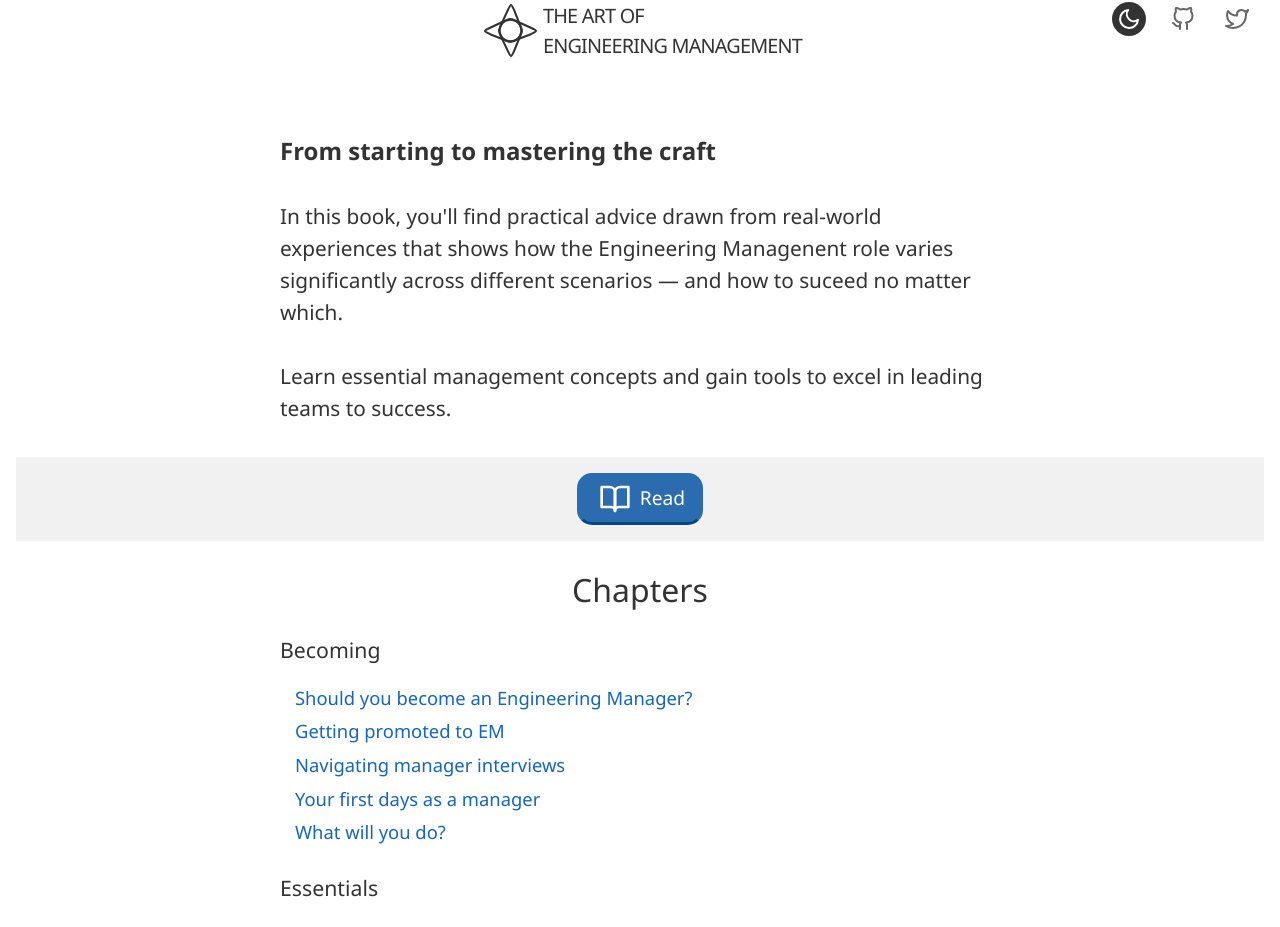
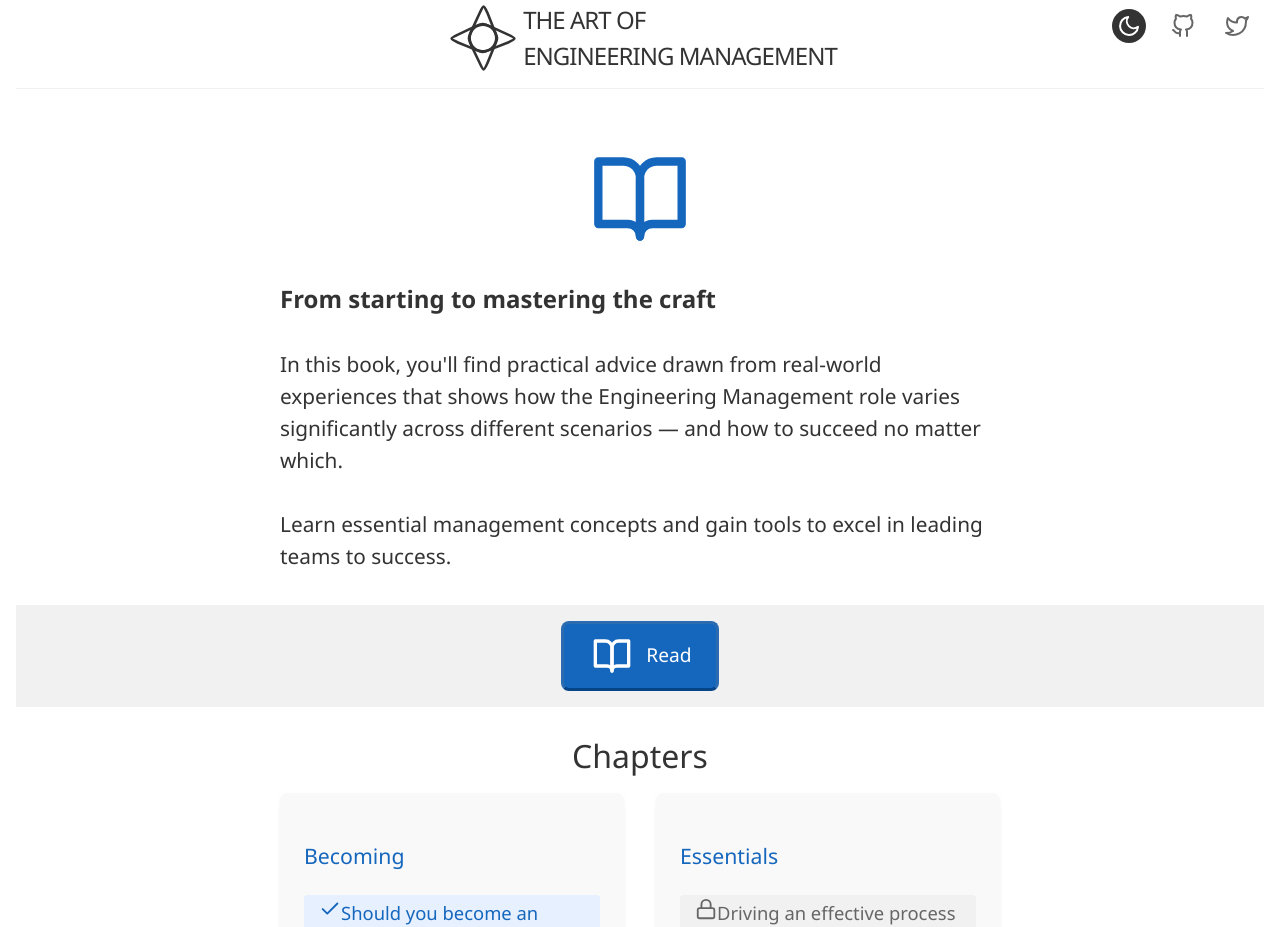
Before and after one commit to JampaUchoa/the-art-of-engineering-management, a Next.js app: page / in a window 1280 px wide. Shown: the part 59-986 px from the top of the page. Built offline with nearby package versions, Linux system fonts and the light colour scheme.

Commit message:
grok 3 think

```diff
--- a/src/app/_components/header/header.scss
+++ b/src/app/_components/header/header.scss
@@ -1,24 +1,29 @@
-.header{
-
+.header {
     display: grid;
     grid-template-columns: 1fr 1fr 1fr;
     justify-content: space-around;
     align-items: center;
-    .side-links{
+    border-bottom: 1px solid var(--image-border);
+
+    .side-links {
       font-size: 1.5em;
       text-align: right;
-        svg{
+
+      svg {
         margin: 0 10px;
         padding: 5px;
         color: var(--secondary-text);
       }
-        .moon, .sun{
+
+      .moon,
+      .sun {
         color: var(--background);
         background-color: var(--primary-text);
         border-radius: 50%;
         cursor: pointer;
       }
     }
+
     .logo {
       display: flex;
       padding: 25px 0 10px;
@@ -28,33 +33,32 @@
       text-decoration: none;
       justify-content: center;
 
-        &:hover{
+      &:hover {
         color: var(--accent-color);
-            svg{
+
+        svg {
           transform: rotate(45deg) scale(1.25);
         }
       }
 
-        .title{
+      .title {
         text-transform: uppercase;
         margin: 0;
-            font-size: 1.24em;
-            letter-spacing: -.04em;
+        font-size: 1.5em;
+        letter-spacing: -0.04em;
         font-weight: 500;
       }
 
-        svg{
-            height: 65px;
+      svg {
+        height: 80px;
         align-self: center;
         transition: transform 0.12s ease;
-            // will-change: transform;
+      }
     }
   }
 
-
-}
   @media (max-width: 768px) {
-    .header{
+    .header {
       grid-template-columns: 0 1fr auto;
     }
   }
--- a/src/app/_components/intro/home.scss
+++ b/src/app/_components/intro/home.scss
@@ -1,12 +1,14 @@
+.home-page {
+    margin: 60px auto;
 
-.home-page{
-    margin: 60px auto;
-    .container{
+    .container {
       max-width: 1200px;
       margin: 0 auto;
     }
-    picture{
-        img, source{
+
+    picture {
+      img,
+      source {
         border-radius: 50%;
         width: 300px;
         object-fit: cover;
@@ -14,66 +16,105 @@
         display: block;
       }
     }
-    p{
+
+    p {
       margin: calc(1em + 1ex) 0;
       line-height: calc(1em + 1ex);
       font-size: 1.3em;
     }
-    .intro-text{
+
+    .intro-text,
+    .buttons,
+    .released-chapters {
+      margin-bottom: 3rem;
+    }
+
+    .intro-text {
       max-width: 720px;
       margin: 0 auto;
     }
+
+    .book-icon {
+      font-size: 100px;
+      color: var(--accent-color);
+      display: block;
+      margin: 0 auto 2rem;
+    }
+
     .released-chapters {
-        // background-color: #fafafa;
       font-size: 1rem;
       max-width: 720px;
       margin: 0 auto;
-        h2{
+
+      h2 {
         font-size: 2rem;
         margin: 1.8rem 0 1rem;
         font-weight: normal;
         line-height: 1.3;
         text-align: center;
       }
-        h3{
+
+      h3 {
         font-size: 1.33rem;
         margin: 1.5rem 0 1rem;
         font-weight: normal;
         line-height: 1.4;
       }
-        span{
+
+      span {
         color: var(--secondary-text);
       }
-        a{
+
+      a {
         color: var(--accent-color);
         font-weight: 500;
       }
-        a, span{
+
+      a,
+      span {
         text-decoration: none;
         display: block;
         padding: 3px 15px;
         font-size: 1.15em;
       }
+    }
 
-    }
-    .buttons{
+    .buttons {
       margin: 0 auto;
       text-align: center;
       background-color: var(--image-border);
     }
-    .chapter-navigator{
+
+    .chapter-navigator {
       display: inline-block;
       text-align: center;
       max-width: auto;
       margin: 0 auto;
-        .next{
-            gap: 5px;
+
+      .next {
+        gap: 10px;
         display: flex;
-            padding: 7px 15px;
-            text-align: center;
+        align-items: center;
+        padding: 12px 24px;
+        background-color: var(--accent-color);
+        color: #fff;
+        border-radius: 8px;
+        text-decoration: none;
+        transition: transform 0.2s, box-shadow 0.2s;
       }
-        svg{
-            font-size: 2rem;
+
+      .next:hover {
+        transform: translateY(-2px);
+        box-shadow: 0 4px 8px rgba(0, 0, 0, 0.1);
+      }
+
+      .next svg {
+        font-size: 2.5rem;
+      }
+
+      .next .chapter-title {
+        font-size: 1.2em;
+        font-weight: 500;
       }
     }
   }
--- a/src/app/_components/intro/home.tsx
+++ b/src/app/_components/intro/home.tsx
@@ -3,17 +3,17 @@ import TableOfContents from "../table-of-contents/table-of-contents";
 import "./home.scss";
 import "../chapter/navigator.scss";
 import { FiBookOpen } from "react-icons/fi";
+
 export function Home() {
   const chapter1 = tableOfContents[0].subtopics[0];
 
   return (
     <div className="home-page">
       <div className="intro-text">
-        <h2>
-          From starting to mastering the craft
-        </h2>
+        <FiBookOpen className="book-icon" />
+        <h2>From starting to mastering the craft</h2>
         <p>
-          In this book, you'll find practical advice drawn from real-world experiences that shows how the Engineering Managenent role varies significantly across different scenarios — and how to suceed no matter which.
+          In this book, you'll find practical advice drawn from real-world experiences that shows how the Engineering Management role varies significantly across different scenarios — and how to succeed no matter which.
         </p>
         <p>
           Learn essential management concepts and gain tools to excel in leading teams to success.
@@ -24,13 +24,13 @@ export function Home() {
           <a className="next" href={`/chapters/${chapter1.slug}`}>
             <FiBookOpen />
             <div>
-              <span className="chapter-title">{"Read"}</span>
+              <span className="chapter-title">Read</span>
             </div>
           </a>
         </div>
       </div>
       <div className="released-chapters">
-        <h2> Chapters</h2>
+        <h2>Chapters</h2>
         <TableOfContents />
       </div>
     </div>
--- a/src/app/_components/table-of-contents/table-of-contents.scss
+++ b/src/app/_components/table-of-contents/table-of-contents.scss
@@ -0,0 +1,58 @@
+.chapters {
+    display: grid;
+    grid-template-columns: repeat(auto-fit, minmax(300px, 1fr));
+    gap: 2rem;
+  }
+
+  .chapters > div {
+    background-color: #f9f9f9;
+    padding: 1.5rem;
+    border-radius: 8px;
+    box-shadow: 0 2px 4px rgba(0, 0, 0, 0.05);
+  }
+
+  .chapters h3 {
+    font-size: 1.5rem;
+    margin-bottom: 1rem;
+    color: var(--accent-color);
+  }
+
+  .subtopics {
+    display: flex;
+    flex-direction: column;
+  }
+
+  .subtopic {
+    margin: 0.5rem 0;
+  }
+
+  .subtopic a,
+  .subtopic span {
+    display: flex;
+    align-items: center;
+    gap: 0.5rem;
+    padding: 0.5rem 1rem;
+    text-decoration: none;
+    color: var(--primary-text);
+  }
+
+  .subtopic a {
+    color: var(--accent-color);
+    font-weight: 500;
+    background-color: #e6f0ff;
+    border-radius: 4px;
+  }
+
+  .subtopic a:hover {
+    background-color: #d0e4ff;
+  }
+
+  .subtopic span {
+    color: var(--secondary-text);
+    background-color: #f1f1f1;
+    border-radius: 4px;
+  }
+
+  .icon {
+    font-size: 1.2em;
+  }
--- a/src/app/_components/table-of-contents/table-of-contents.tsx
+++ b/src/app/_components/table-of-contents/table-of-contents.tsx
@@ -1,12 +1,13 @@
 import tableOfContents from "@/lib/toc";
 import Link from "next/link";
 import "./table-of-contents.scss";
+import { FiCheck, FiLock } from "react-icons/fi";
+
 export default function TableOfContents() {
-
   const table = tableOfContents;
 
   return (
-        <div className={"chapters"}>
+    <div className="chapters">
       {table.map((chapter, index) => (
         <div key={index}>
           <h3>{chapter.title}</h3>
@@ -15,10 +16,14 @@ export default function TableOfContents() {
               <div key={subIndex} className="subtopic">
                 {subtopic.slug ? (
                   <Link href={"/chapters/" + subtopic.slug}>
+                    <FiCheck className="icon" />
                     {subtopic.title}
                   </Link>
                 ) : (
-                                    <span>{subtopic.title}</span>
+                  <span>
+                    <FiLock className="icon" />
+                    {subtopic.title}
+                  </span>
                 )}
               </div>
             ))}
```
Lines whose indentation alone changed are shown as unchanged.
